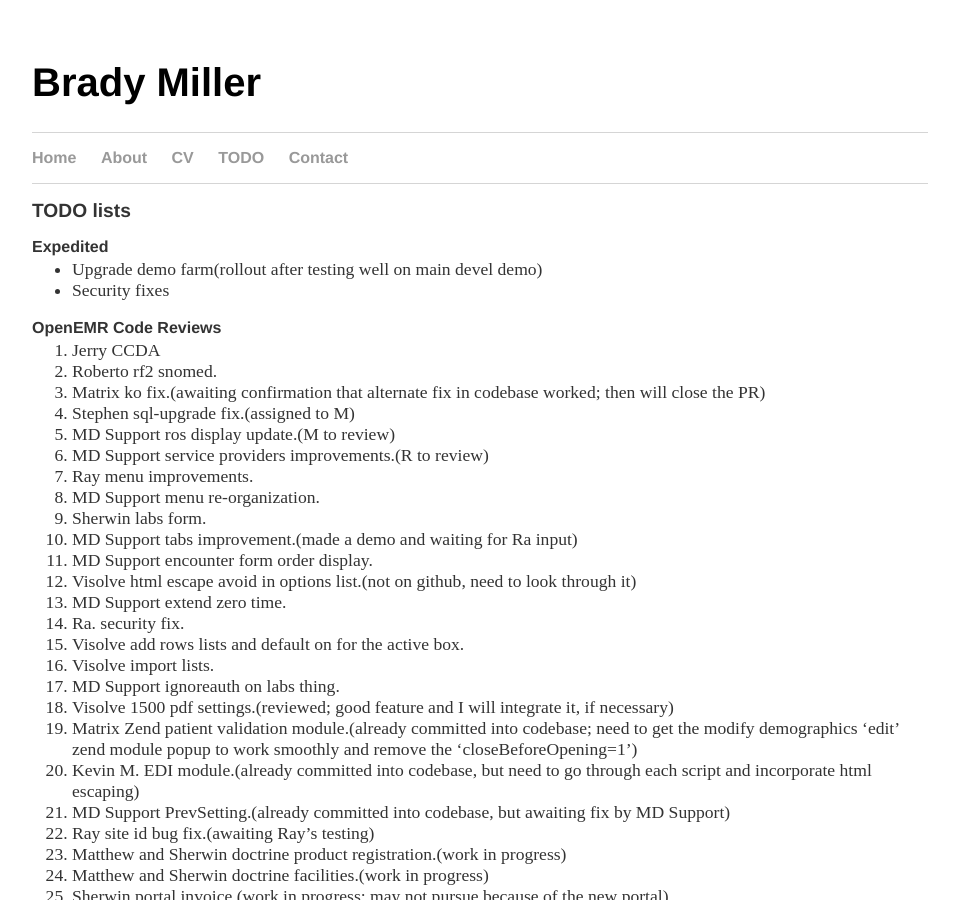
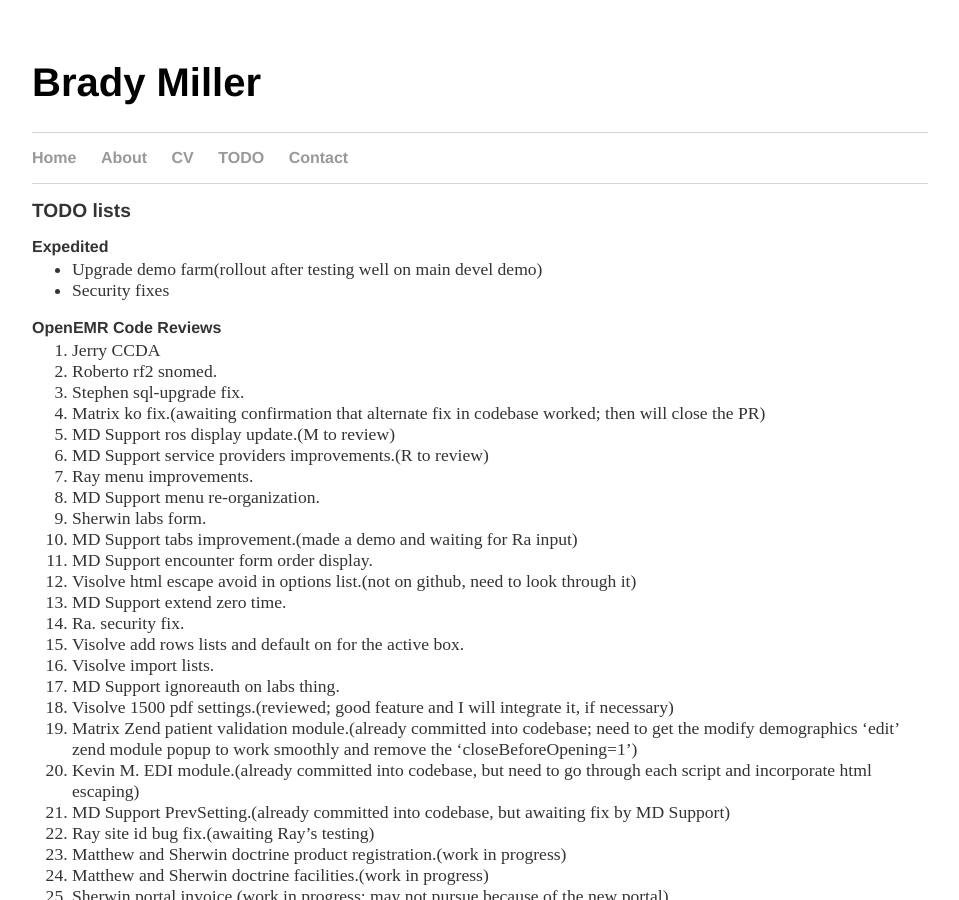
Before and after one commit to bradymiller/bradymiller.github.io, a Jekyll site: the page built from todo/index.md, in a window 1280 px wide and 900 px high. Shown: the whole window, without its empty margins (160-1119 px from the left). Built offline with Jekyll 4.4.1, drawn with Linux system fonts in a browser that asks for light colours; our own code applies the rules of GitHub Pages for plain Markdown files.

Commit message:
Update index.md

```diff
--- a/todo/index.md
+++ b/todo/index.md
@@ -10,8 +10,8 @@
 ### OpenEMR Code Reviews
 1. Jerry CCDA
 1. Roberto rf2 snomed.
+1. Stephen sql-upgrade fix.
 1. Matrix ko fix.(awaiting confirmation that alternate fix in codebase worked; then will close the PR)
-1. Stephen sql-upgrade fix.(assigned to M)
 1. MD Support ros display update.(M to review)
 1. MD Support service providers improvements.(R to review)
 1. Ray menu improvements.
```
